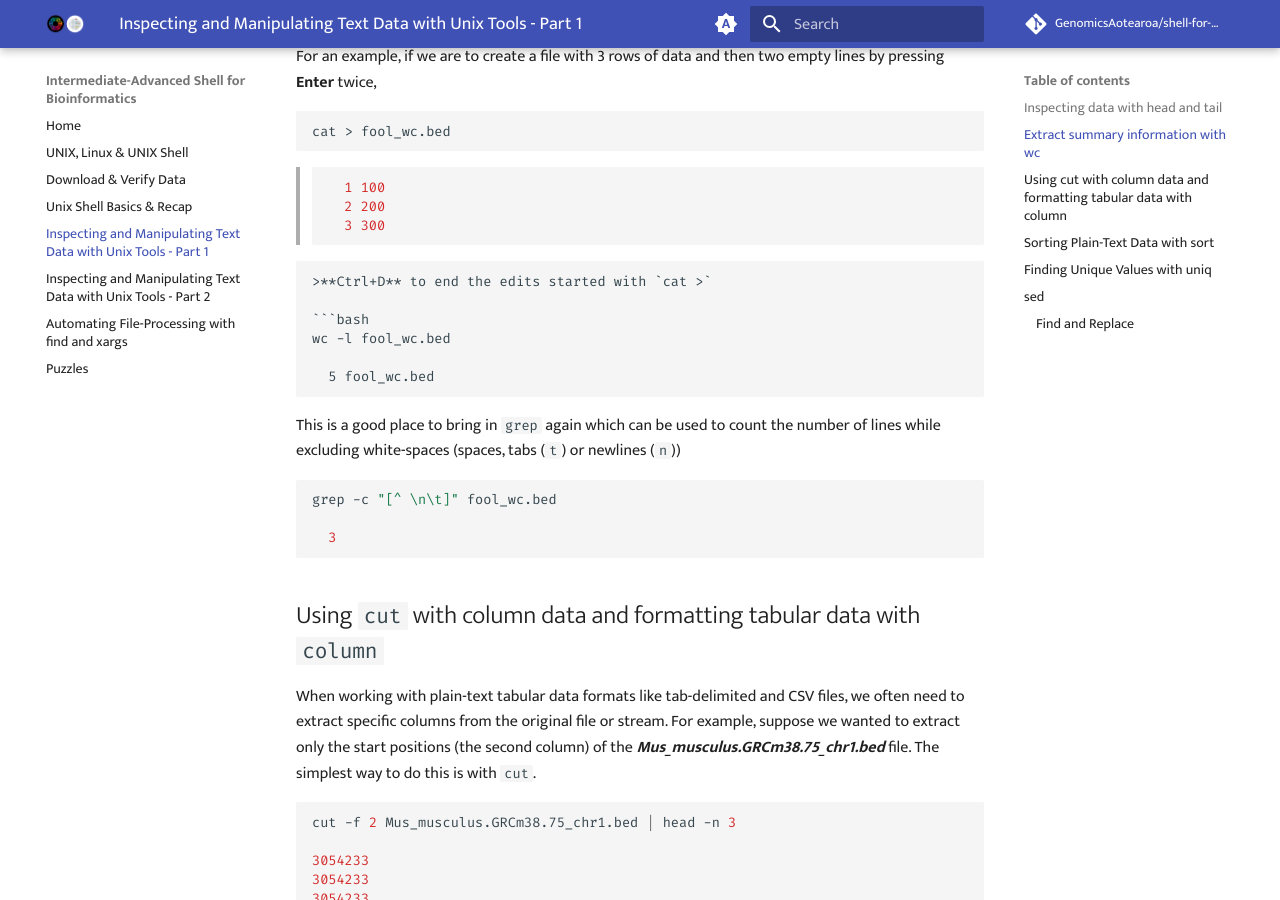
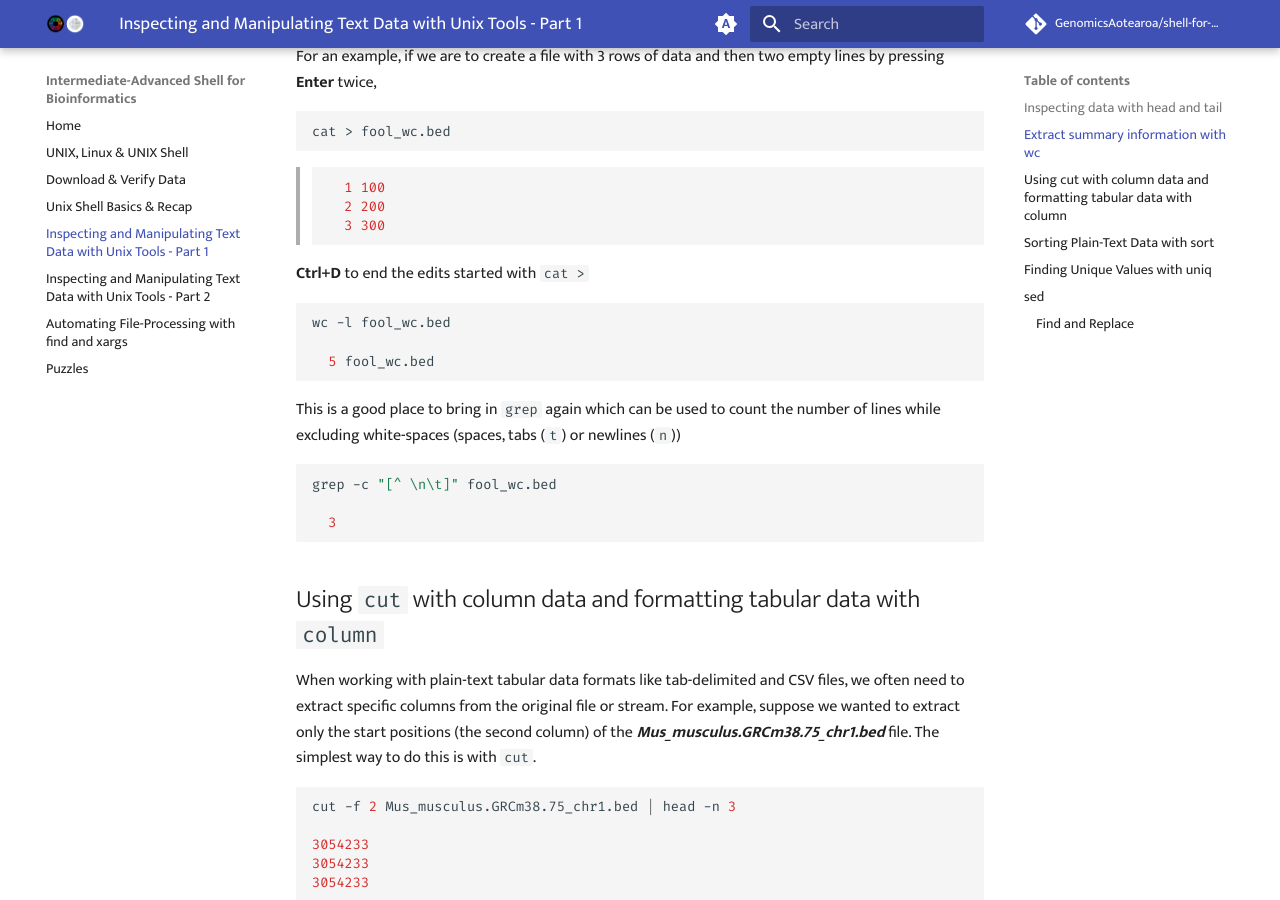
Before and after one commit to GenomicsAotearoa/shell-for-bioinformatics, an MkDocs documentation site: the page built from docs/4_inspectmanipluate.md, in a window 1280 px wide and 900 px high, scrolled down 2133 px. Built offline with MkDocs 1.6.1 and Material for MkDocs 9.7.7, drawn with Linux system fonts in a browser that asks for light colours; comment, search, counter and statistics services are not loaded; the version menu is left out.

````diff
--- a/docs/4_inspectmanipluate.md
+++ b/docs/4_inspectmanipluate.md
@@ -115,8 +115,8 @@ cat > fool_wc.bed
 >  3 300
 >```
 
-```
->**Ctrl+D** to end the edits started with `cat >`
+
+**Ctrl+D** to end the edits started with `cat >`
 
 ```bash
 wc -l fool_wc.bed
@@ -157,7 +157,8 @@ Using `cut`, we can convert our GTF for ***Mus_musculus.GRCm38.75_chr1.gtf*** to
 
 ```bash
 grep -v "^#" Mus_musculus.GRCm38.75_chr1.gtf | cut -f 1,4,5 | head -n 3
-
+```
+```bash
 1	3054233	3054733
 1	3054233	3054733
 1	3054233	3054733
````
